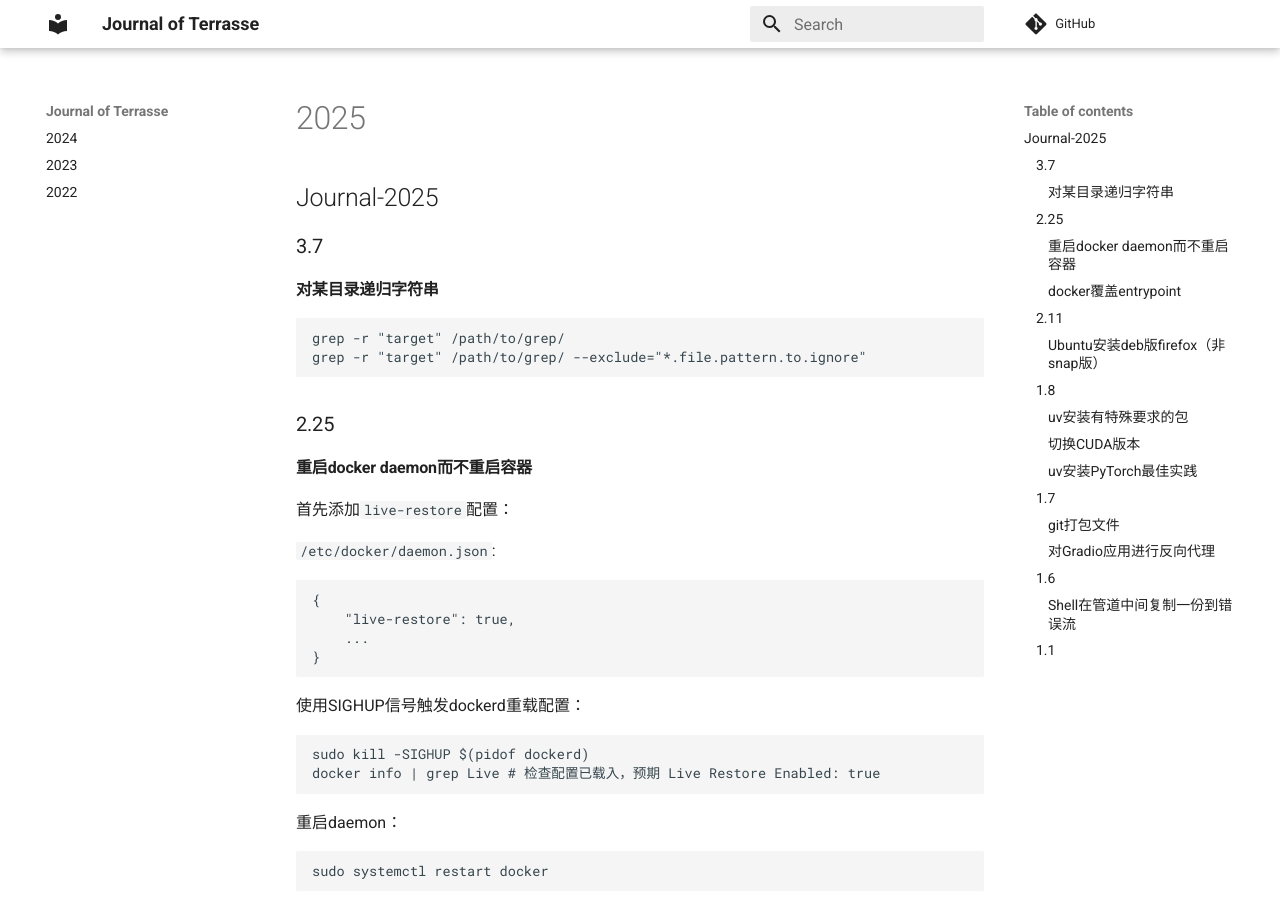
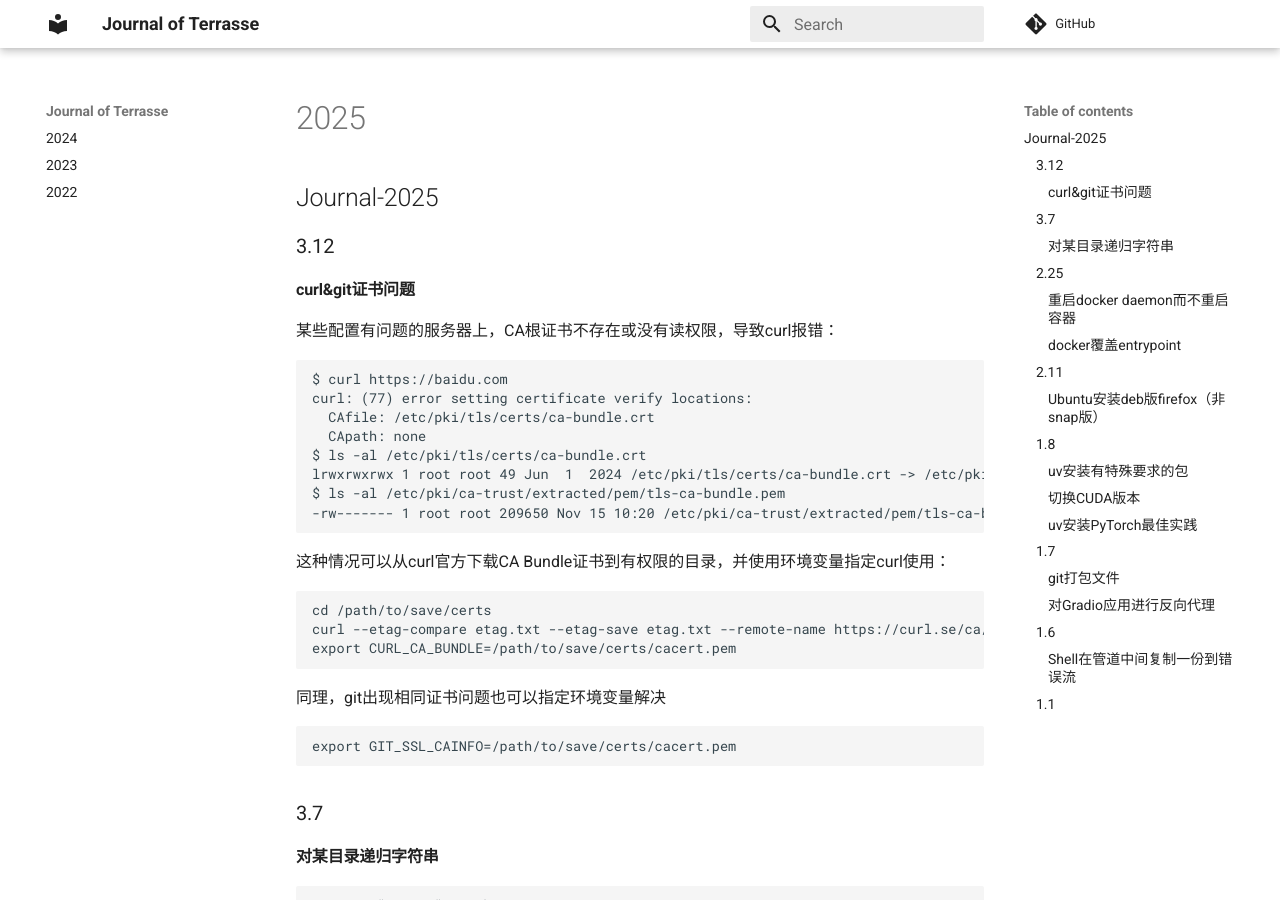
Before and after one commit to Jerry-Terrasse/journal, an MkDocs documentation site: the page built from docs/2025.md, in a window 1280 px wide and 900 px high. Built offline with MkDocs 1.6.1 and Material for MkDocs 9.7.7, drawn with Linux system fonts in a browser that asks for light colours; comment, search, counter and statistics services are not loaded.

Commit message:
update (Wed Mar 12 01:09:20 PM CST 2025)

````diff
--- a/docs/2025.md
+++ b/docs/2025.md
@@ -1,4 +1,35 @@
 ## Journal-2025
+
+### 3.12
+
+#### curl&git证书问题
+
+某些配置有问题的服务器上，CA根证书不存在或没有读权限，导致curl报错：
+
+```shell
+$ curl https://baidu.com
+curl: (77) error setting certificate verify locations:
+  CAfile: /etc/pki/tls/certs/ca-bundle.crt
+  CApath: none
+$ ls -al /etc/pki/tls/certs/ca-bundle.crt
+lrwxrwxrwx 1 root root 49 Jun  1  2024 /etc/pki/tls/certs/ca-bundle.crt -> /etc/pki/ca-trust/extracted/pem/tls-ca-bundle.pem
+$ ls -al /etc/pki/ca-trust/extracted/pem/tls-ca-bundle.pem
+-rw------- 1 root root 209650 Nov 15 10:20 /etc/pki/ca-trust/extracted/pem/tls-ca-bundle.pem
+```
+
+这种情况可以从curl官方下载CA Bundle证书到有权限的目录，并使用环境变量指定curl使用：
+
+```shell
+cd /path/to/save/certs
+curl --etag-compare etag.txt --etag-save etag.txt --remote-name https://curl.se/ca/cacert.pem
+export CURL_CA_BUNDLE=/path/to/save/certs/cacert.pem
+```
+
+同理，git出现相同证书问题也可以指定环境变量解决
+
+```shell
+export GIT_SSL_CAINFO=/path/to/save/certs/cacert.pem
+```
 
 ### 3.7
 
````
